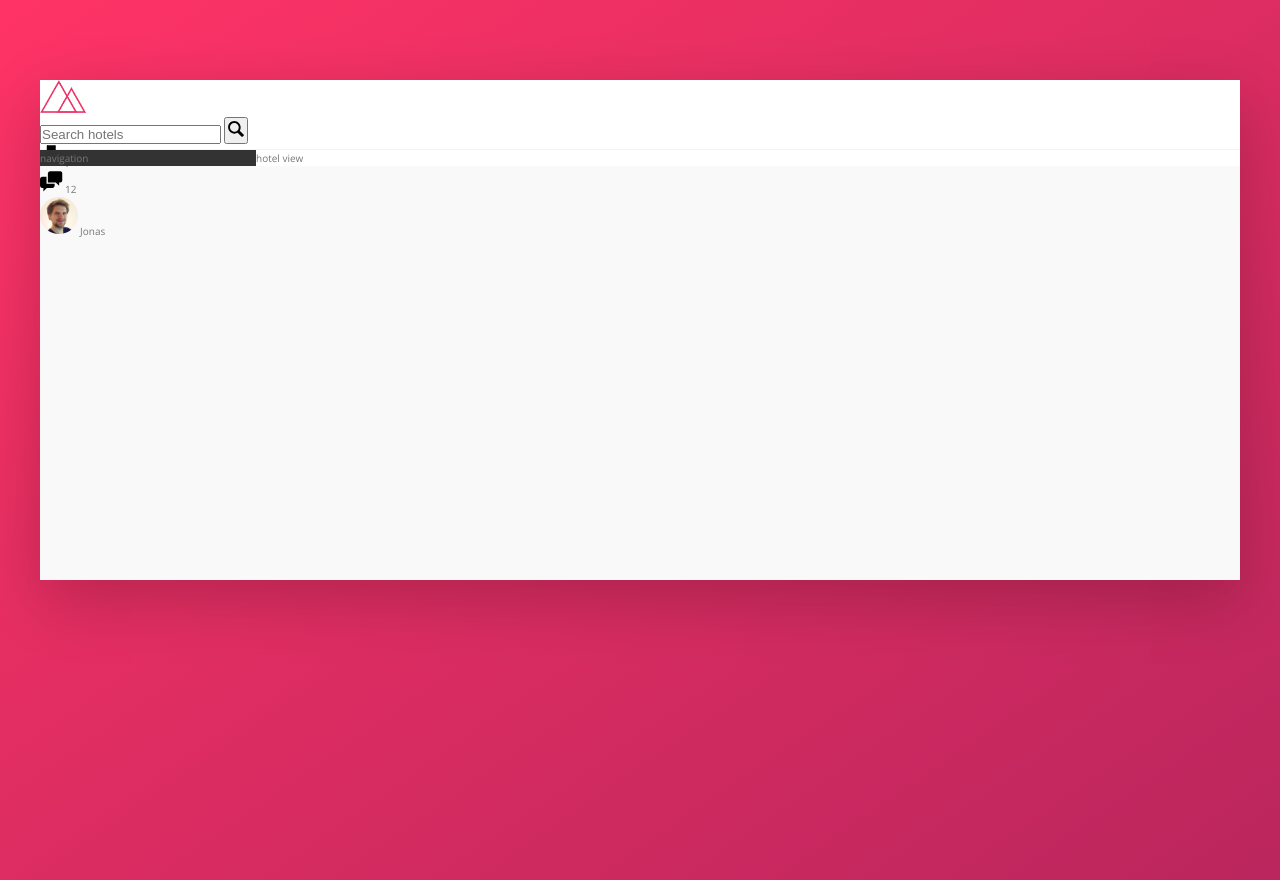
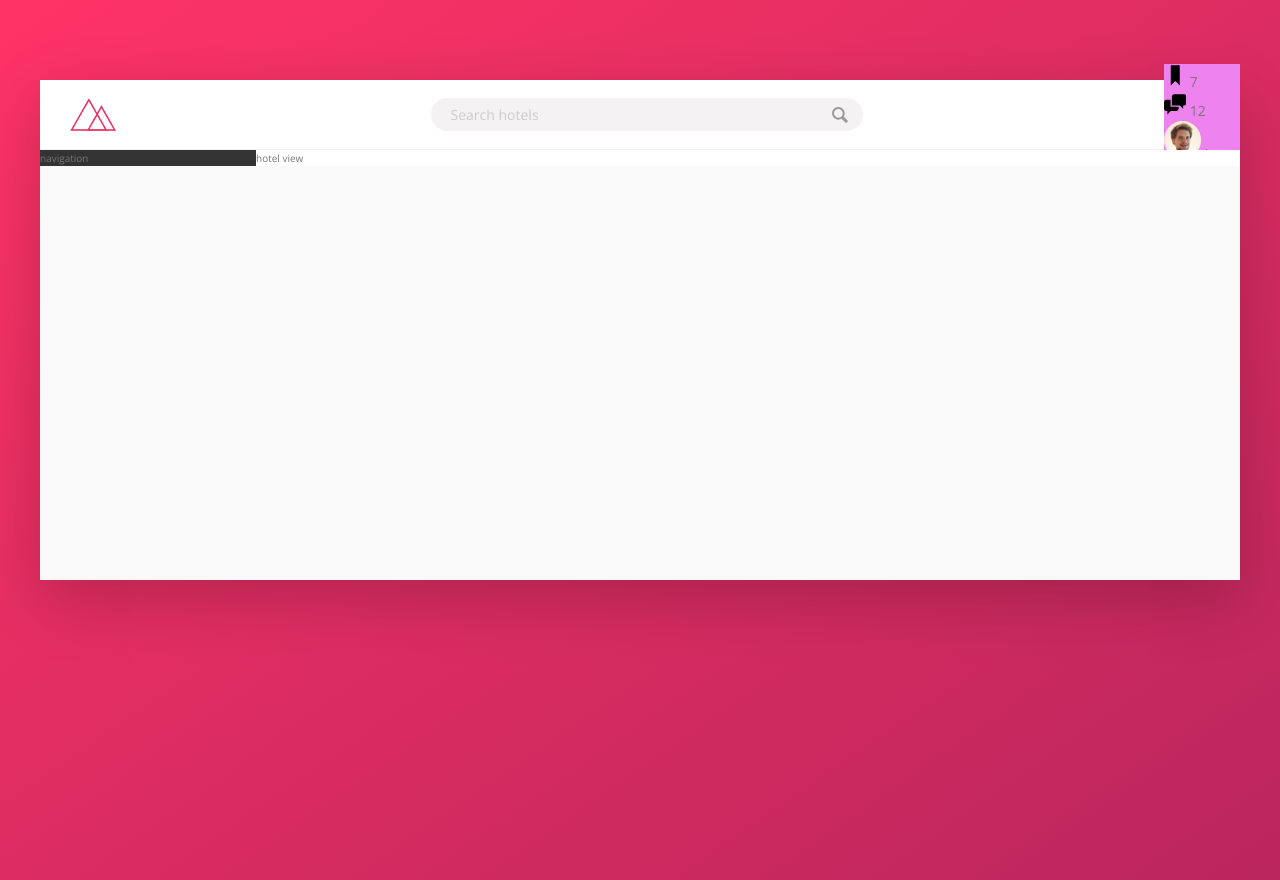
Before and after one commit to malekitoon/trillo__advanced-css-and-sass, a website: page index.html in a window 1280 px wide. Drawn offline with nearby package versions, Linux system fonts and the light colour scheme.

Commit message:
076 Building the Header - Part 2

```diff
--- a/index.html
+++ b/index.html
@@ -16,7 +16,7 @@
                 <img src="img/logo.png" alt="Trillo logo" class="logo">
 
                 <form action="#" class="search">
-                    <input type="text" class="form__input" placeholder="Search hotels">
+                    <input type="text" class="search__input" placeholder="Search hotels">
                     <button class="search__button" type="submit">
                         <svg class="search__icon">
                             <use xlink:href="img/sprite.svg#icon-magnifying-glass"></use>
--- a/sass/_component.scss
+++ b/sass/_component.scss
@@ -2,28 +2,68 @@
 /// LOGO
 .logo {
   height: 3.25rem;
+  margin-left: 3rem;
 }
 
 ///////////////////////////////////////
 /// SEARCH
 .search {
+  flex: 0 0 40%;
+  display: flex;
+  align-items: center;
+  justify-content: center;
+
   &__input {
+    font-family: inherit;
+    font-size: inherit;
+    color: inherit;
+    background-color: var(--color-grey-light-2);
+    border: none;
+    padding: .7rem 2rem;
+    border-radius: 100px;
+    width: 90%;
+    transition: all .2s;
+    margin-right: -3.25rem;
 
+    &:focus {
+      outline: none;
+      width: 100%;
+      background-color: var(--color-grey-light-3);
+    }
+
+    &::-webkit-input-placeholder {
+      font-weight: 100;
+      color: var(--color-grey-light-4);
+    }
   }
 
   &__button {
+    border: none;
+    background-color: var(--color-grey-light-2);
+    display: flex;
 
+    &:focus {
+      outline: none;
+      transform: translateY(2px);
+    }
+  }
+
+  &__input:focus + &__button {
+    background-color: var(--color-grey-light-3);
   }
 
   &__icon {
     width: 2rem;
     height: 2rem;
+    fill: var(--color-grey-dark-3);
   }
 }
 
 ///////////////////////////////////////
 /// USER NAVIGATION
 .user-nav {
+  background-color: violet;
+
   &__icon-box {
 
   }
--- a/sass/_layout.scss
+++ b/sass/_layout.scss
@@ -9,8 +9,12 @@
 
 .header {
   height: 7rem;
+  font-size: 1.4rem;
   background-color: var(--color-white);
   border-bottom: 1px solid var(--color-grey-light-2);
+  display: flex;
+  justify-content: space-between;
+  align-items: center;
 }
 
 .content {
```
Also changed, not shown: css/style.css.
